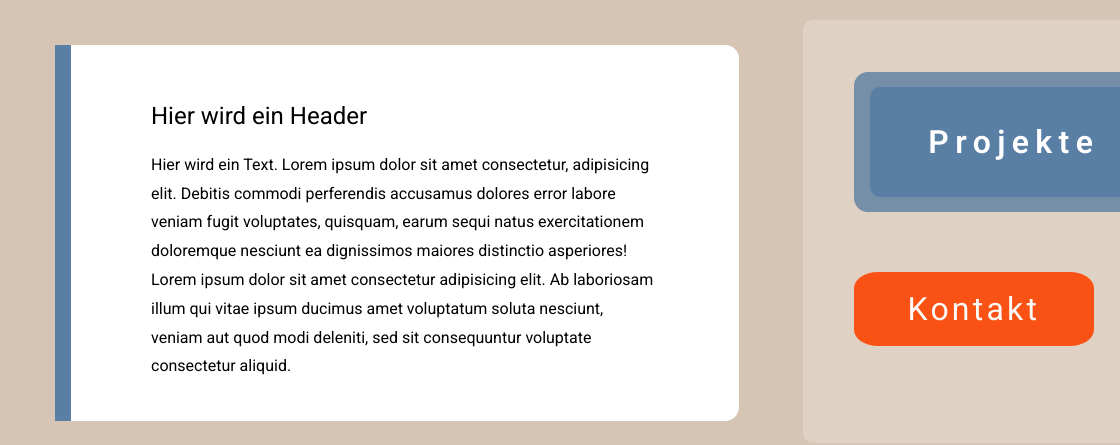
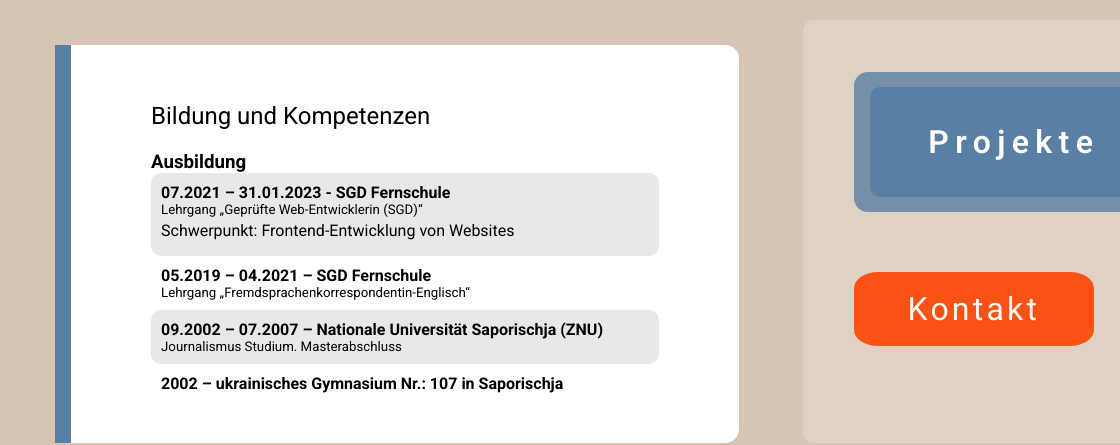
Before and after one commit to jana-rosegarden/personal-page-xhtml, a website: page bildung.html in a window 1280 px wide. Shown: the part 380-825 px from the top of the page, 0-1120 px from the left. Drawn offline with Linux system fonts and the light colour scheme; a web font is replaced by a local one.

Commit message:
Arbeit an Bildung Seite
Inhalt  und Design von Bildung Seite wurden ein Stück weiter entwickelt

```diff
--- a/bildung.html
+++ b/bildung.html
@@ -74,13 +74,34 @@
         <div id="subseiten-deco-leiste"> </div>
 
         <section id="subseiten-main-section">
-            <h2 class="subseiten-artikel-header"> Hier wird ein Header</h2>
-            <p>
-              Hier wird ein Text. Lorem ipsum dolor sit amet consectetur, adipisicing elit. Debitis commodi perferendis accusamus dolores error labore veniam fugit voluptates, quisquam, earum sequi natus exercitationem doloremque nesciunt ea dignissimos maiores distinctio asperiores!
-            </p>
-            <p>
-              Lorem ipsum dolor sit amet consectetur adipisicing elit. Ab laboriosam illum qui vitae ipsum ducimus amet voluptatum soluta nesciunt, veniam aut quod modi deleniti, sed sit consequuntur voluptate consectetur aliquid.
-            </p>
+            <h2 class="subseiten-artikel-header"> Bildung und Kompetenzen</h2>
+
+
+
+
+             <div id="ausbildung-div">
+                    <h3>Ausbildung</h3>
+
+                  <div>
+                    <h4>07.2021 – 31.01.2023 - SGD Fernschule</h4>
+                    <h5>Lehrgang „Geprüfte Web-Entwicklerin (SGD)“</h5>
+                    <p>Schwerpunkt: Frontend-Entwicklung von Websites </p>
+                  </div>
+
+                  <div>
+                    <h4> 05.2019 – 04.2021 – SGD Fernschule </h4>
+                    <h5> Lehrgang „Fremdsprachenkorrespondentin-Englisch“ </h5>
+                  </div>
+
+                  <div>
+                    <h4>09.2002 – 07.2007 – Nationale Universität Saporischja (ZNU)</h4>
+                    <h5>Journalismus Studium. Masterabschluss </h5>
+                  </div>
+
+                  <div>
+                    <h4>2002 – ukrainisches Gymnasium Nr.: 107 in Saporischja </h4>
+                  </div>
+              </div>
         </section>
 
         <div id="grid-div">
--- a/style.css
+++ b/style.css
@@ -306,6 +306,8 @@ footer p{
 #ausbildung-div div:nth-child(even){
     background-color: rgb(234, 231, 231);
 }
+
+/*Bildung */
 
 /*Kontakt Form */
 
```
